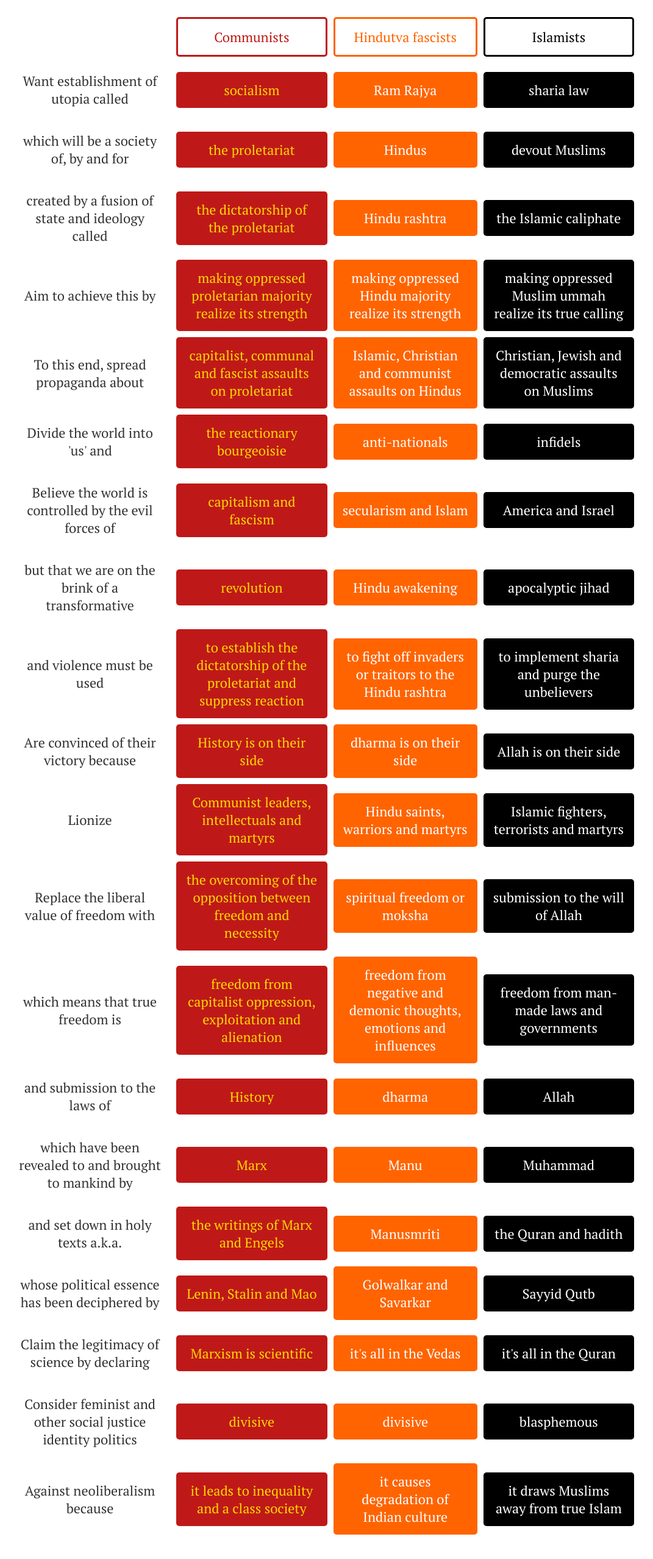
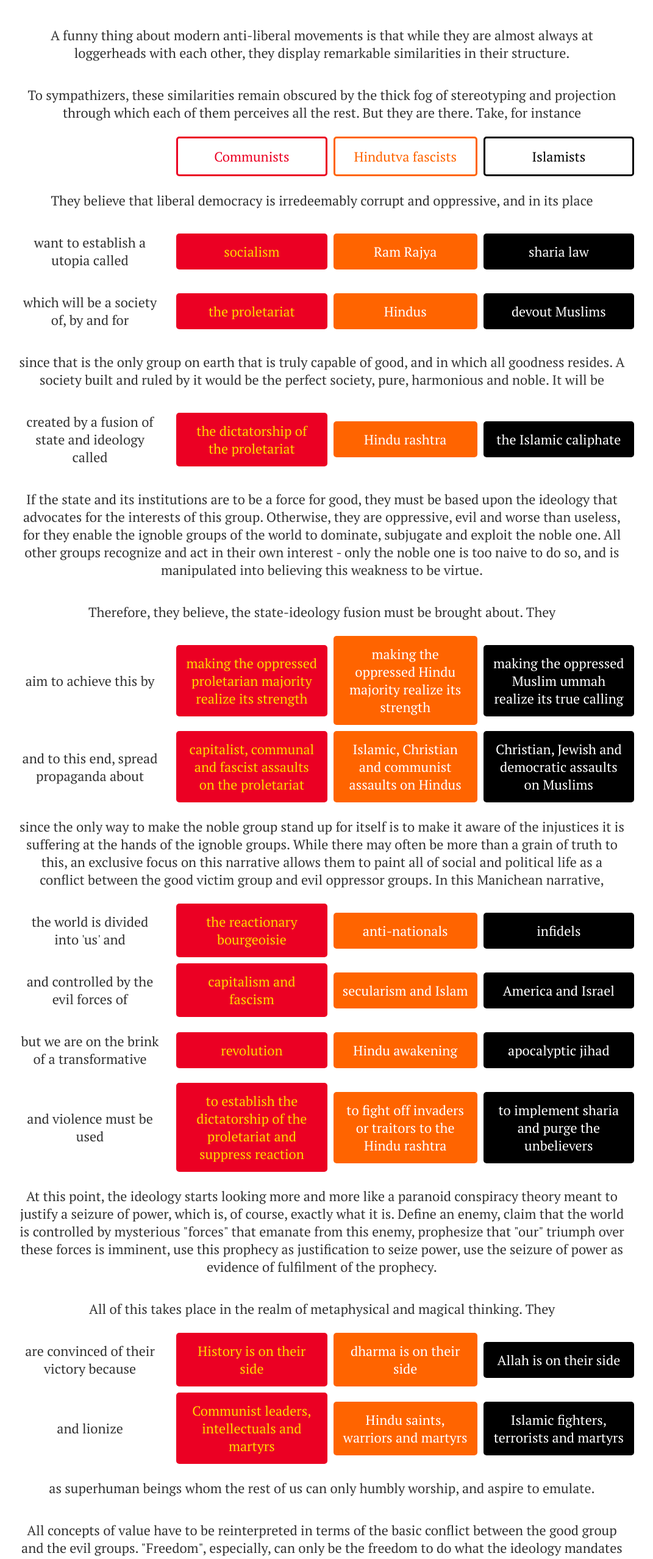
Before and after one commit to highly-illogical/anti-liberalism, a plain HTML site: page index.html in a window 1280 px wide. Shown: the part 100-2657 px from the top of the page at 61% size, without its empty margins (112-1183 px from the left). Drawn offline with Linux system fonts and the light colour scheme.

Commit message:
Added text, changed color

```diff
--- a/index.html
+++ b/index.html
@@ -13,11 +13,25 @@
   <body>
     <div class="page-header fixed">Anti-Liberalism</div>
     <div class="grid-container">
-      <div class="grid-item header">---</div>
+      <div class="grid-item text">
+        A funny thing about modern anti-liberal movements is that while they are
+        almost always at loggerheads with each other, they display remarkable
+        similarities in their structure.
+      </div>
+      <div class="grid-item text">
+        To sympathizers, these similarities remain obscured by the thick fog of
+        stereotyping and projection through which each of them perceives all the
+        rest. But they are there. Take, for instance
+      </div>
+      <div class="grid-item header"></div>
       <div class="grid-item header header-red">Communists</div>
       <div class="grid-item header header-saffron">Hindutva fascists</div>
       <div class="grid-item header header-black">Islamists</div>
-      <div class="grid-item">Want establishment of utopia called</div>
+      <div class="grid-item text">
+        They believe that liberal democracy is irredeemably corrupt and
+        oppressive, and in its place
+      </div>
+      <div class="grid-item">want to establish a utopia called</div>
       <div class="grid-item red">socialism</div>
       <div class="grid-item saffron">Ram Rajya</div>
       <div class="grid-item black">sharia law</div>
@@ -25,25 +39,43 @@
       <div class="grid-item red">the proletariat</div>
       <div class="grid-item saffron">Hindus</div>
       <div class="grid-item black">devout Muslims</div>
+      <div class="grid-item text">
+        since that is the only group on earth that is truly capable of good, and
+        in which all goodness resides. A society built and ruled by it would be
+        the perfect society, pure, harmonious and noble. It will be
+      </div>
       <div class="grid-item">
         created by a fusion of state and ideology called
       </div>
       <div class="grid-item red">the dictatorship of the proletariat</div>
       <div class="grid-item saffron">Hindu rashtra</div>
       <div class="grid-item black">the Islamic caliphate</div>
-      <div class="grid-item">Aim to achieve this by</div>
+      <div class="grid-item text">
+        If the state and its institutions are to be a force for good, they must
+        be based upon the ideology that advocates for the interests of this
+        group. Otherwise, they are oppressive, evil and worse than useless, for
+        they enable the ignoble groups of the world to dominate, subjugate and
+        exploit the noble one. All other groups recognize and act in their own
+        interest - only the noble one is too naive to do so, and is manipulated
+        into believing this weakness to be virtue.
+      </div>
+      <div class="grid-item text">
+        Therefore, they believe, the state-ideology fusion must be brought
+        about. They
+      </div>
+      <div class="grid-item">aim to achieve this by</div>
       <div class="grid-item red">
-        making oppressed proletarian majority realize its strength
+        making the oppressed proletarian majority realize its strength
       </div>
       <div class="grid-item saffron">
-        making oppressed Hindu majority realize its strength
+        making the oppressed Hindu majority realize its strength
       </div>
       <div class="grid-item black">
-        making oppressed Muslim ummah realize its true calling
+        making the oppressed Muslim ummah realize its true calling
       </div>
-      <div class="grid-item">To this end, spread propaganda about</div>
+      <div class="grid-item">and to this end, spread propaganda about</div>
       <div class="grid-item red">
-        capitalist, communal and fascist assaults on proletariat
+        capitalist, communal and fascist assaults on the proletariat
       </div>
       <div class="grid-item saffron">
         Islamic, Christian and communist assaults on Hindus
@@ -51,18 +83,26 @@
       <div class="grid-item black">
         Christian, Jewish and democratic assaults on Muslims
       </div>
-      <div class="grid-item">Divide the world into 'us' and</div>
+      <div class="grid-item text">
+        since the only way to make the noble group stand up for itself is to
+        make it aware of the injustices it is suffering at the hands of the
+        ignoble groups. While there may often be more than a grain of truth to
+        this, an exclusive focus on this narrative allows them to paint all of
+        social and political life as a conflict between the good victim group
+        and evil oppressor groups. In this Manichean narrative,
+      </div>
+      <div class="grid-item">the world is divided into 'us' and</div>
       <div class="grid-item red">the reactionary bourgeoisie</div>
       <div class="grid-item saffron">anti-nationals</div>
       <div class="grid-item black">infidels</div>
       <div class="grid-item">
-        Believe the world is controlled by the evil forces of
+        and controlled by the evil forces of
       </div>
       <div class="grid-item red">capitalism and fascism</div>
       <div class="grid-item saffron">secularism and Islam</div>
       <div class="grid-item black">America and Israel</div>
       <div class="grid-item">
-        but that we are on the brink of a transformative
+        but we are on the brink of a transformative
       </div>
       <div class="grid-item red">revolution</div>
       <div class="grid-item saffron">Hindu awakening</div>
@@ -81,8 +121,21 @@
       <div class="grid-item black">
         to implement sharia and purge the unbelievers
       </div>
+      <div class="grid-item text">
+        At this point, the ideology starts looking more and more like a paranoid
+        conspiracy theory meant to justify a seizure of power, which is, of
+        course, exactly what it is. Define an enemy, claim that the world is
+        controlled by mysterious "forces" that emanate from this enemy,
+        prophesize that "our" triumph over these forces is imminent, use this
+        prophecy as justification to seize power, use the seizure of power as
+        evidence of fulfilment of the prophecy.
+      </div>
+      <div class="grid-item text">
+        All of this takes place in the realm of metaphysical and magical
+        thinking. They
+      </div>
       <div class="grid-item">
-        Are convinced of their victory because
+        are convinced of their victory because
       </div>
       <div class="grid-item red">
         History is on their side
@@ -93,7 +146,7 @@
       <div class="grid-item black">
         Allah is on their side
       </div>
-      <div class="grid-item">Lionize</div>
+      <div class="grid-item">and lionize</div>
       <div class="grid-item red">
         Communist leaders, intellectuals and martyrs
       </div>
@@ -101,7 +154,17 @@
       <div class="grid-item black">
         Islamic fighters, terrorists and martyrs
       </div>
-      <div class="grid-item">Replace the liberal value of freedom with</div>
+      <div class="grid-item text">
+        as superhuman beings whom the rest of us can only humbly worship, and
+        aspire to emulate.
+      </div>
+      <div class="grid-item text">
+        All concepts of value have to be reinterpreted in terms of the basic
+        conflict between the good group and the evil groups. "Freedom",
+        especially, can only be the freedom to do what the ideology mandates -
+        otherwise it cannot be considered a value at all.
+      </div>
+      <div class="grid-item">The liberal value of freedom is replaced with</div>
       <div class="grid-item red">
         the overcoming of the opposition between freedom and necessity
       </div>
@@ -143,8 +206,21 @@
         Golwalkar and Savarkar
       </div>
       <div class="grid-item black">Sayyid Qutb</div>
+      <div class="grid-item text">
+        Although the original texts are continually referenced as a source of
+        justification, the ideology does not directly draw on them or expect
+        followers to do so. Instead, the writings of movement ideologues and
+        leaders are presented as the correct "interpretations" of the original
+        philosophy or tradition, which is denuded of its richness and ambiguity
+        and presented in a crude literalist form. (This is not to say, however,
+        that the original texts are morally unblemished.)
+      </div>
+      <div class="grid-item text">
+        Also, since the ideology presents itself as having a monopoly on truth,
+        it has to
+      </div>
       <div class="grid-item">
-        Claim the legitimacy of science by declaring
+        claim the legitimacy of science by declaring
       </div>
       <div class="grid-item red">
         Marxism is scientific
@@ -155,13 +231,21 @@
       <div class="grid-item black">
         it's all in the Quran
       </div>
+      <div class="grid-item text">
+        and since it presents itself as having a monopoly on virtue, it has to
+      </div>
       <div class="grid-item">
-        Consider feminist and other social justice identity politics
+        consider feminist and other social justice identity politics
       </div>
       <div class="grid-item red">divisive</div>
       <div class="grid-item saffron">divisive</div>
       <div class="grid-item black">blasphemous</div>
-      <div class="grid-item">Against neoliberalism because</div>
+      <div class="grid-item text">
+        While many of its criticisms of liberalism are valid, its real issue
+        seems to be that liberalism has no interest in creating what it deems a
+        perfect society. It is
+      </div>
+      <div class="grid-item">against neoliberalism because</div>
       <div class="grid-item red">
         it leads to inequality and a class society
       </div>
@@ -169,6 +253,24 @@
         it causes degradation of Indian culture
       </div>
       <div class="grid-item black">it draws Muslims away from true Islam</div>
+      <div class="grid-item text">
+        rather than because an uncritical adherence to neoliberal ideas and
+        policies can often cause, on balance, far greater suffering than it
+        prevents.
+      </div>
+      <div class="grid-item text">
+        This template is shared across many movements from widely varying
+        political, cultural and historical contexts. And it isn't hard to see
+        why. All you have to do is take that skeletal structure and then fill in
+        the blanks with your own concepts to come up with a brand new
+        anti-liberal, utopian, totalitarian ideology, that you can then package
+        and sell to unsuspecting followers as a manifestation of the highest
+        virtue - and in return, they will love you and trust you and hand over
+        to you as much power as you could dream of.
+      </div>
+      <div class="grid-item text">
+        The template has been used before, and will be again.
+      </div>
     </div>
   </body>
 </html>
--- a/style.css
+++ b/style.css
@@ -9,24 +9,19 @@
   width: 100%;
   background-color: white;
   color: black;
-  padding-left: 5%;
-  padding-bottom: 5%;
+  padding-left: 3%;
+  padding-bottom: 3%;
   line-height: 150%;
   font-size: 50px;
   top: 0;
-  z-index: 1;
 }
 
 .fixed {
   position: fixed;
 }
 
-.white {
-  background-color: white;
-  width: 100%;
-  height: 100px;
-  z-index: 2;
-  border: 2px solid black;
+.text {
+  grid-column: 1 / span 4;
 }
 
 .grid-container {
@@ -46,7 +41,7 @@
 }
 
 .red {
-  background-color: rgb(190, 25, 24);
+  background-color: rgb(235, 0, 35);
   color: gold;
 }
 
@@ -63,13 +58,13 @@
 .header {
   border: 3px solid;
   position: sticky;
-  top: 110px;
+  top: 60px;
   color: white;
   z-index: 3;
 }
 
 .header-red {
-  color: rgb(190, 25, 24);
+  color: rgb(235, 0, 35);
 }
 
 .header-saffron {
```
